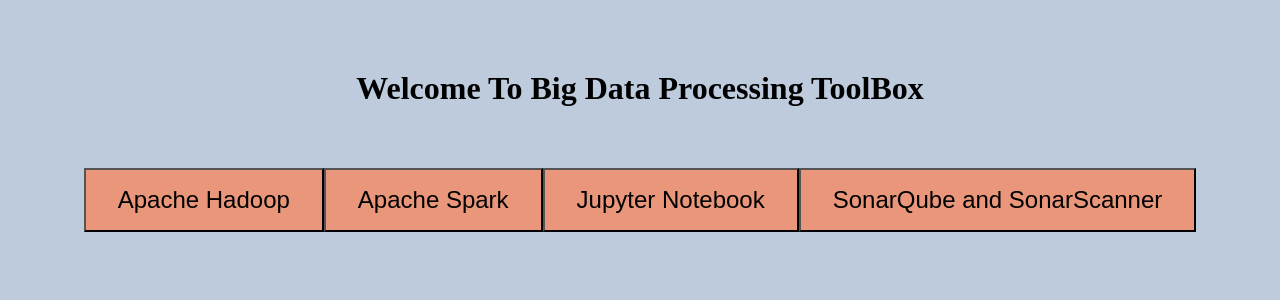
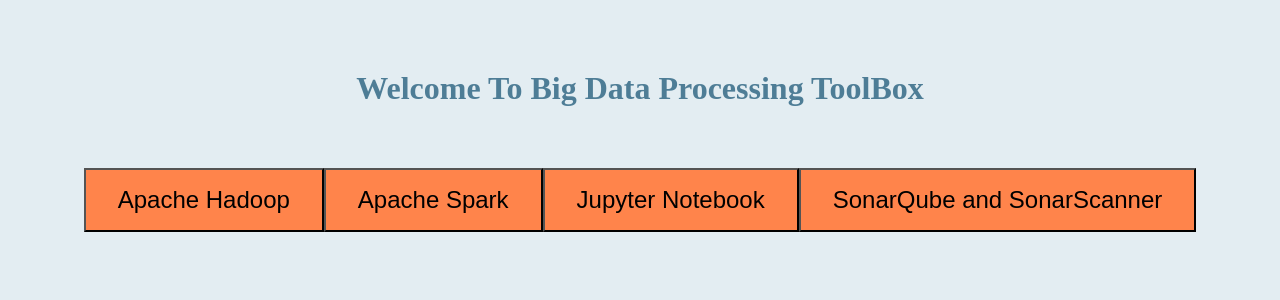
Before and after one commit to txgao/14848_proj1, a Flask app: page / in a window 1280 px wide. Shown: the top 300 px of the page. Run offline with Flask 2, Linux system fonts and the light colour scheme; parts of the project's set-up code (start-up, migrations or seed data) failed here and were passed over.

Commit message:
make UI pretty

```diff
--- a/option1/src/templates/index.html
+++ b/option1/src/templates/index.html
@@ -10,13 +10,14 @@
       justify-content: center;
       align-items: center;
       height: 20vh;
+      color: #4E7D96;
     }
 
     /* Large button */
     button {
       font-size: 24px;
       padding: 16px 32px;
-      background-color:darksalmon;
+      background-color:#FF844B;
     }
 
     /* Center buttons horizontally */
@@ -27,7 +28,7 @@
 
     /* Background color */
     body {
-        background-color:rgb(189, 203, 221);
+        background-color:#E3EDF2;
     }
   </style>
 <body>
```
